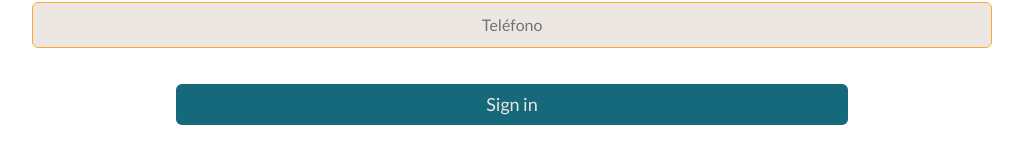
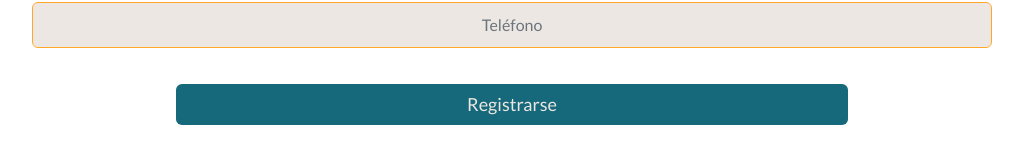
Before and after one commit to AlarconCode/PetFinder, an Angular app: page /registro in a window 1280 px wide. Shown: the part 642-806 px from the top of the page, without its empty margins (128-1151 px from the left). Built offline with nearby package versions, Linux system fonts and the light colour scheme.

Commit message:
creado componente formulario de registro

```diff
--- a/src/app/component/register-form/register-form.component.html
+++ b/src/app/component/register-form/register-form.component.html
@@ -16,6 +16,6 @@
         <input type="text" class="form-control" id="formInput" placeholder="Teléfono">
     </div>
     <div class="btnContainer">
-        <button class="btn petButton" (click)="buttonRegister()">Sign in</button>
+        <button class="btn petButton" (click)="buttonRegister()">Registrarse</button>
     </div>
 </form>
--- a/src/app/pages/loading-page/loading-page.component.ts
+++ b/src/app/pages/loading-page/loading-page.component.ts
@@ -12,7 +12,7 @@ export class LoadingPageComponent {
 
     // tiempo de la pagina de loading,envía a la pagina de bienvenida
     setTimeout(() => {
-      this.router.navigate(['registro']);
+      this.router.navigate(['bienvenida']);
     }, 5000);  //5s
 
   }
```
